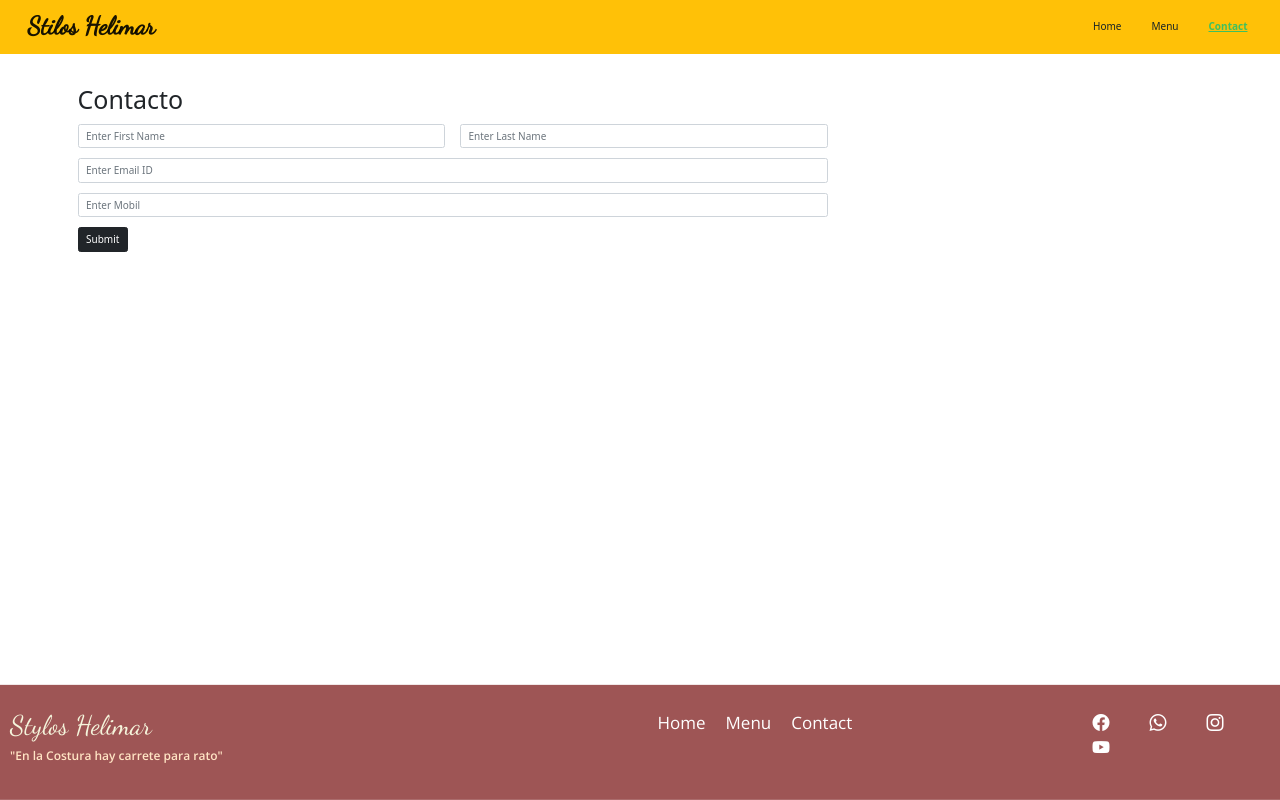
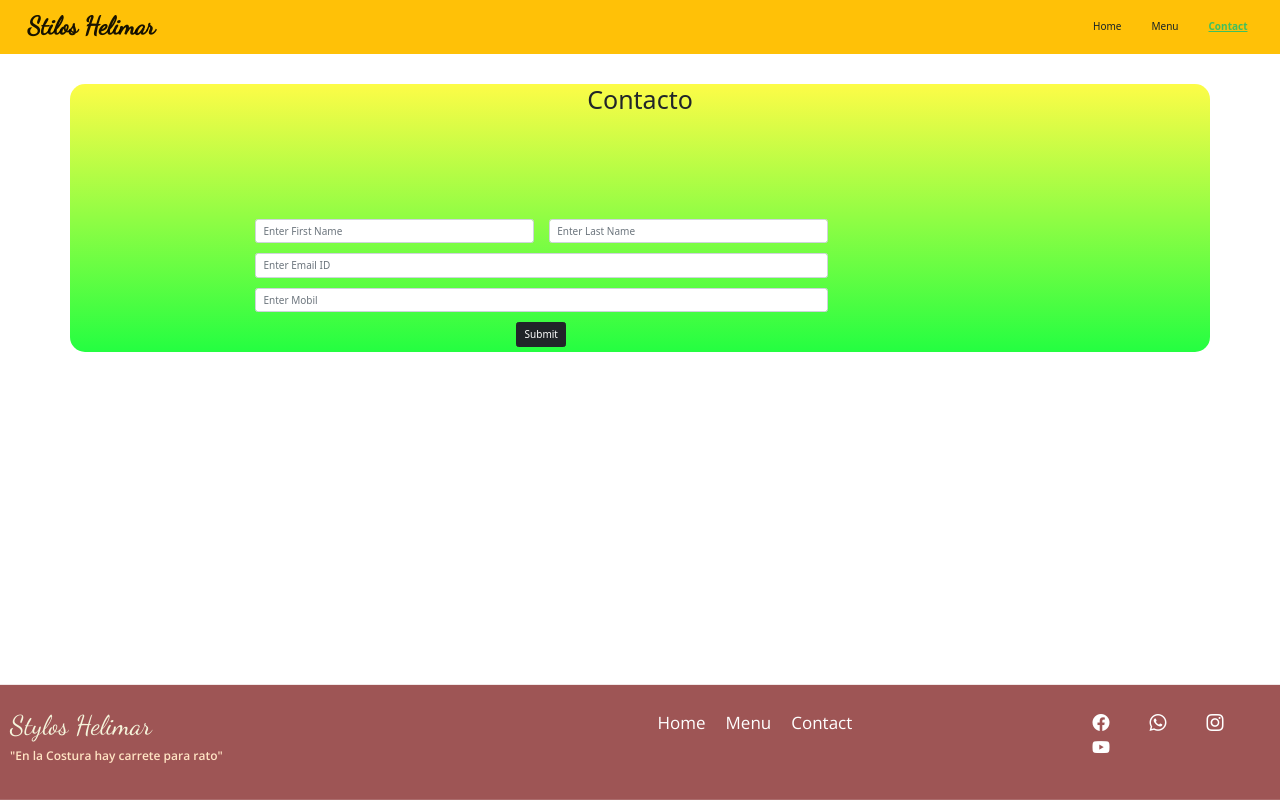
Before and after one commit to gatofelix20/angelicaWeb, an Angular app: page /contact in a window 1280 px wide. Built offline with nearby package versions, Linux system fonts and the light colour scheme.

Commit message:
Centrar contenido de menu-page y arreglo formulario de contact

```diff
--- a/src/app/pages/contac/contac.component.css
+++ b/src/app/pages/contac/contac.component.css
@@ -0,0 +1,11 @@
+.row {
+    margin-top: 100px;
+    margin-left: 170px;
+}
+
+.container {
+    background: #FDFC47;  /* fallback for old browsers */
+background: -webkit-linear-gradient(to top, #24FE41, #FDFC47);  /* Chrome 10-25, Safari 5.1-6 */
+background: linear-gradient(to top, #24FE41, #FDFC47); /* W3C, IE 10+/ Edge, Firefox 16+, Chrome 26+, Opera 12+, Safari 7+ */
+border-radius: 15px;
+}
--- a/src/app/pages/contac/contac.component.html
+++ b/src/app/pages/contac/contac.component.html
@@ -1,10 +1,10 @@
-<div class="container mt-5 mb-5">
+<div class="container mt-5 mb-5  text-center">
 
       <h1>Contacto</h1>
 
-    <form class="col-lg-8">
+    <form class="col-lg-8 ">
 
-    <div class="row">
+    <div class="row justify-content-center">
 
         <div class="col-lg-6 mt-2 mb-2">
            <input type="text"  class="form-control" placeholder="Enter First Name">
--- a/src/app/pages/menupage/menupage.component.css
+++ b/src/app/pages/menupage/menupage.component.css
@@ -11,6 +11,11 @@ img {
     object-fit: fill;
 }
 
+.casa {
+    display: block;
+    margin: auto;
+}
+
 @media (max-width: 600px)  {
     form {
         width: 100%;
--- a/src/app/pages/menupage/menupage.component.html
+++ b/src/app/pages/menupage/menupage.component.html
@@ -2,11 +2,11 @@
 
       <div class="row">
 
-          <div class="col-lg-6" *ngIf="menuData">
+          <div class="col-lg-6 casa" *ngIf="menuData">
 
             <a routerLink="../../menu" class="btn btn-sm btn-dark mb-3">Back</a>
 
-            <img src="{{menuData[0].foodImg}}" width="100%">
+            <img  src="{{menuData[0].foodImg}}" width="100%">
             <h1 class="mt-3">{{menuData[0].foodName}}</h1>
             <p>{{menuData[0].foodDetails}}</p>
             <p>{{menuData[0].foodPrice | currency : 'INR'}}</p>
@@ -14,11 +14,11 @@
 
           </div>
 
-         <div class="col-lg-6 col-lg-12">
+        <!-- <div class="col-lg-6 col-lg-12">
 
           <h1>Enter Your Details</h1>
 
-           <form >
+          <form >
 
            <input type="text" class="form-control" placeholder="Enter Your Full Name">
            <br>
@@ -33,7 +33,7 @@
 
            </form>
 
-         </div>
+         </div> -->
 
       </div>
 
```
